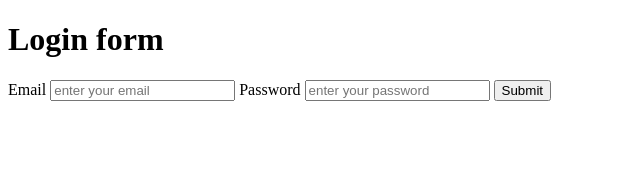
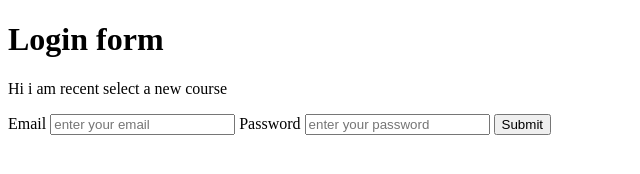
Before and after one commit to SulekhaEkka/index.html, a plain HTML site: page index.html in a window 1280 px wide. Shown: the whole page, without its empty margins (0-640 px from the left). Drawn offline with Linux system fonts and the light colour scheme.

Commit message:
index file update

```diff
--- a/index.html
+++ b/index.html
@@ -7,6 +7,7 @@
 </head>
 <body>
      <h1>Login form</h1>
+     <p>Hi i am recent select a new course</p>
     <from>
         <label>Email</label>
         <input type="email", name="email", id="email", placeholder="enter your email">
```
